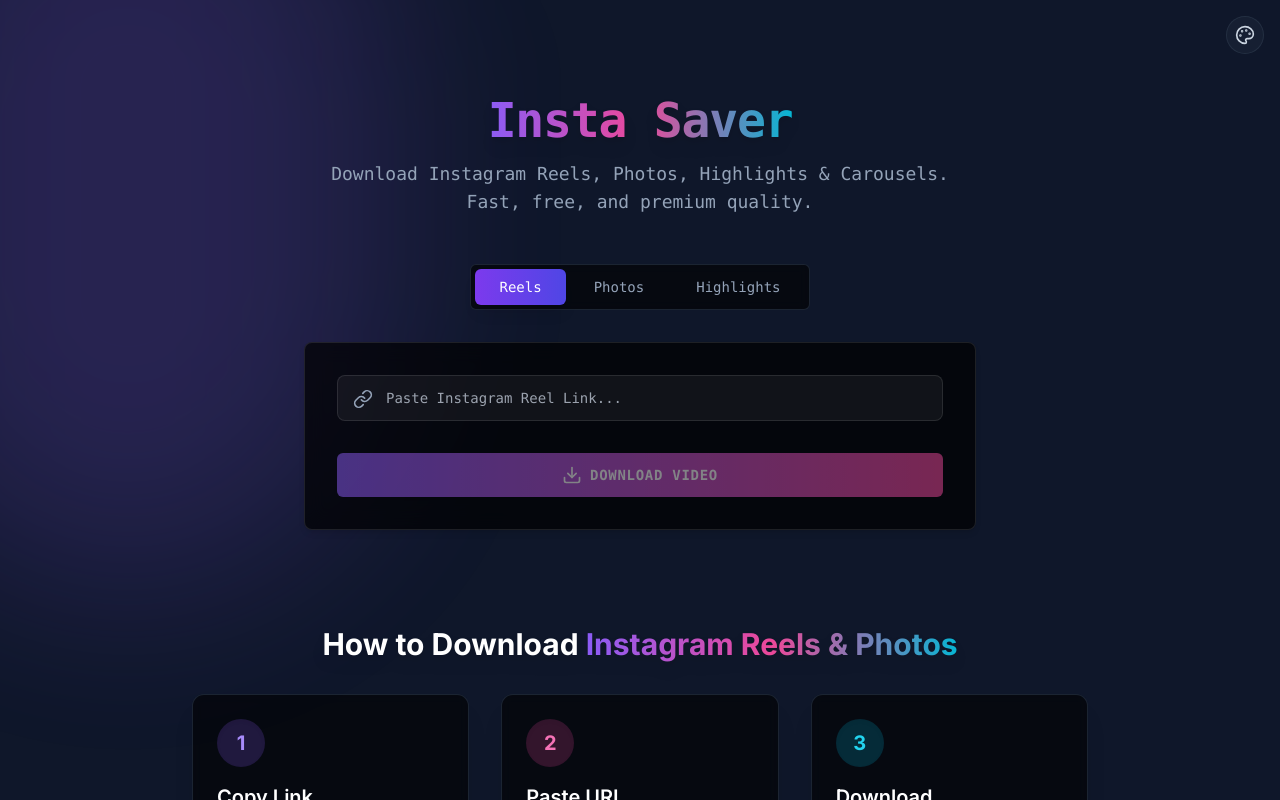
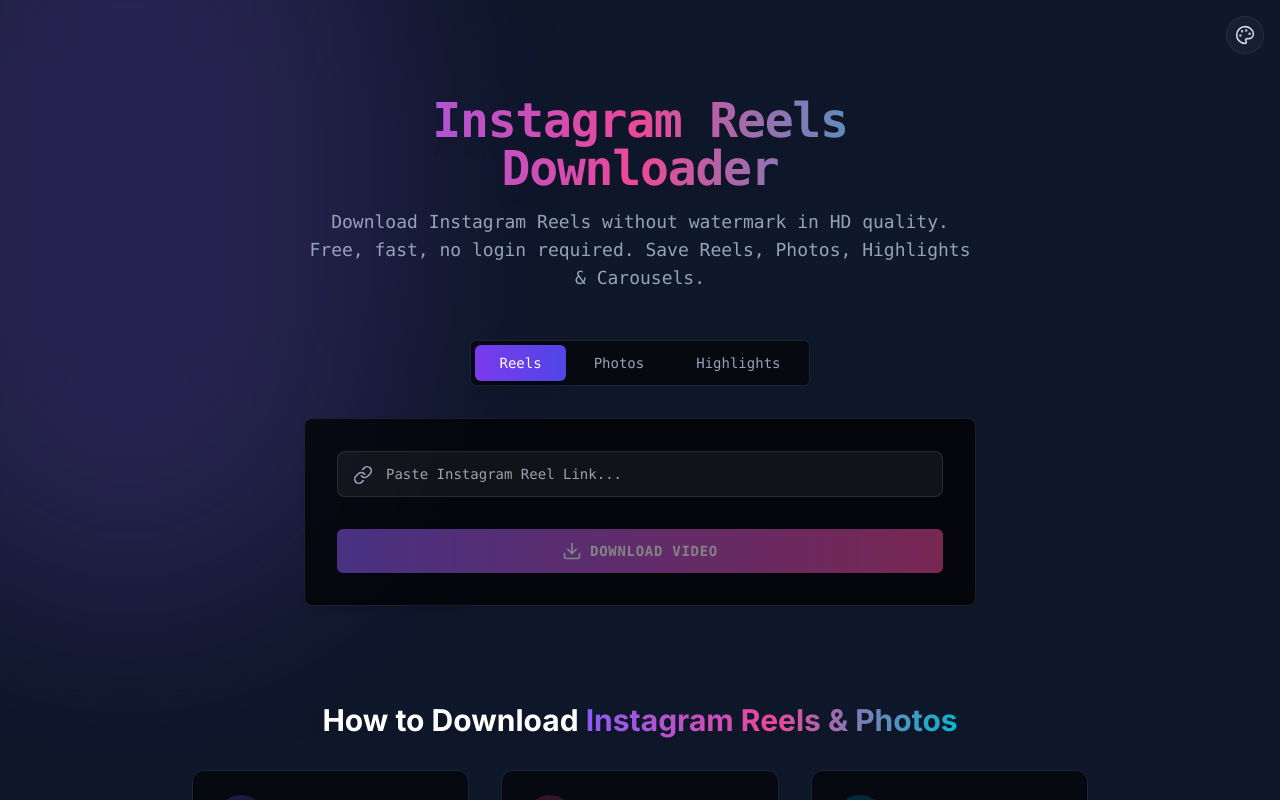
Before and after one commit to raghuvanshi01/InstagramReelDloader, a Next.js app: page / in a window 1280 px wide. Shown: the top 800 px of the page. Built offline with nearby package versions, Linux system fonts and the light colour scheme.

Commit message:
SEO: keyword-rich title + expanded metadata

```diff
--- a/app/layout.js
+++ b/app/layout.js
@@ -6,34 +6,47 @@
 export const metadata = {
   metadataBase: new URL('https://instasaver.co.in'),
   title: {
-    default: 'InstaSaver - Download Instagram Reels, Photos, Highlights & Carousels Free',
-    template: '%s | InstaSaver',
+    default: 'Instagram Reels Downloader Without Watermark – Free HD Online Tool',
+    template: '%s | InstaSaver – Free Instagram Downloader',
   },
   description:
-    'Download Instagram Reels, Photos, Highlights, and Carousels in HD quality. Free, fast, no watermark, no login required. Best Instagram video downloader online.',
+    'Download Instagram Reels without watermark in full HD quality. Save Instagram videos, photos, highlights & carousels instantly. 100% free, no login, no signup. Fastest Instagram downloader online.',
   keywords: [
+    'instagram reels downloader',
+    'instagram reels downloader without watermark',
+    'download instagram reels',
     'instagram reel download',
-    'download instagram reel',
     'reel downloader',
     'instagram video downloader',
     'save instagram reels',
+    'instagram downloader online free',
+    'download reels without watermark',
+    'instagram reel download online free',
+    'instagram photo download',
+    'instagram highlights download',
+    'instagram carousel download',
     'ig reel saver',
-    'instagram photo download',
-    'instagram carousel download',
-    'download reels without watermark',
-    'instagram downloader online',
-    'instagram reel download online free',
+    'ig downloader',
     'insta saver',
-    'instagram reel save',
+    'insta reel download',
     'reel download online',
     'instagram video save',
     'download ig reels',
     'best instagram downloader',
+    'instagram reels download hd',
+    'save reels from instagram',
+    'instagram reel saver online',
+    'free instagram video downloader',
+    'instagram reels download app',
+    'how to download instagram reels',
+    'instagram reel download without watermark free',
+    'instagram downloader hd',
+    'reel saver',
   ],
   openGraph: {
-    title: 'InstaSaver - Best Free Instagram Reel Downloader',
+    title: 'Instagram Reels Downloader Without Watermark – Free HD Tool',
     description:
-      'Download Instagram Reels, Videos & Photos in HD. No watermark, no login required. Fast and free.',
+      'Download Instagram Reels, Videos, Photos & Highlights in HD quality. No watermark, no login, 100% free. The fastest Instagram downloader online.',
     type: 'website',
     url: 'https://instasaver.co.in',
     siteName: 'InstaSaver',
@@ -41,9 +54,9 @@
   },
   twitter: {
     card: 'summary_large_image',
-    title: 'InstaSaver - Download Instagram Reels Free',
+    title: 'Instagram Reels Downloader – Free HD, No Watermark',
     description:
-      'Save Instagram Reels & Photos in HD. Fast, free, no watermark.',
+      'Save Instagram Reels & Videos in HD without watermark. Free, fast, no login required. Try InstaSaver now!',
   },
   alternates: {
     canonical: 'https://instasaver.co.in',
@@ -59,6 +72,10 @@
       'max-snippet': -1,
     },
   },
+  verification: {
+    // Add your Google Search Console verification code here if needed
+    // google: 'your-verification-code',
+  },
 };
 
 export default function RootLayout({ children }) {
--- a/app/page.js
+++ b/app/page.js
@@ -86,11 +86,11 @@
             <div className="z-10 w-full max-w-2xl items-center justify-between font-mono text-sm flex-col">
                 <div className="text-center mb-12">
                     <h1 className="text-5xl font-bold mb-4 tracking-tight drop-shadow-lg">
-                        <span className="gradient-text">Insta Saver</span>
+                        <span className="gradient-text">Instagram Reels Downloader</span>
                     </h1>
                     <p className="text-slate-400 text-lg">
-                        Download Instagram Reels, Photos, Highlights & Carousels.
-                        <br />Fast, free, and premium quality.
+                        Download Instagram Reels without watermark in HD quality.
+                        <br />Free, fast, no login required. Save Reels, Photos, Highlights & Carousels.
                     </p>
                 </div>
 
--- a/components/JsonLd.jsx
+++ b/components/JsonLd.jsx
@@ -2,7 +2,7 @@
     const appSchema = {
         "@context": "https://schema.org",
         "@type": "WebApplication",
-        "name": "InstaSaver",
+        "name": "InstaSaver - Instagram Reels Downloader Without Watermark",
         "url": "https://instasaver.co.in",
         "applicationCategory": "MultimediaApplication",
         "operatingSystem": "Web",
@@ -11,7 +11,7 @@
             "price": "0",
             "priceCurrency": "USD"
         },
-        "description": "Download Instagram Reels, Photos, Highlights, and Carousels in high quality without watermarks. Free online tool — no login required."
+        "description": "Download Instagram Reels without watermark in full HD. Save videos, photos, highlights and carousels for free. No login required."
     };
 
     const faqSchema = {
```
